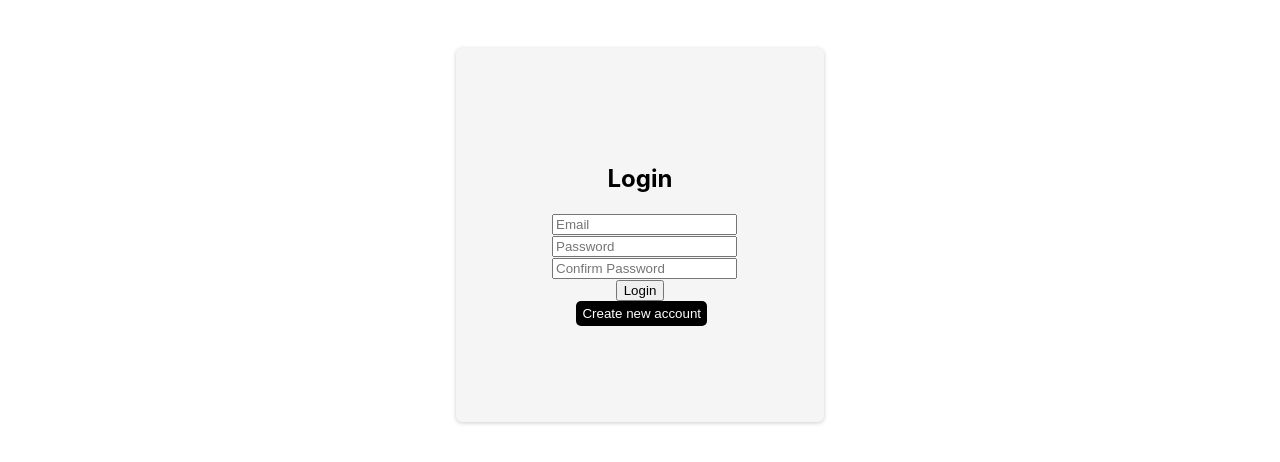
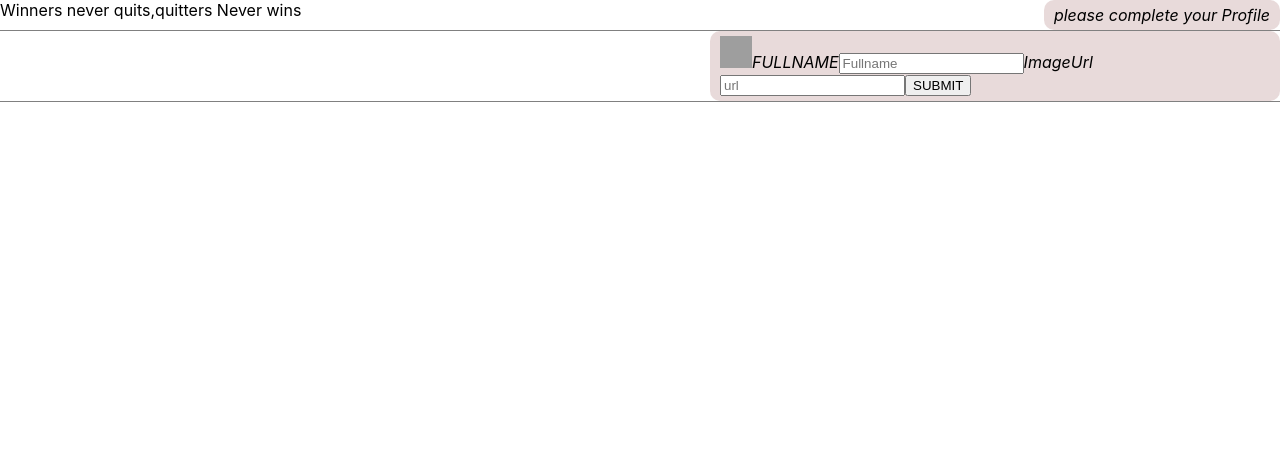
Before and after one commit to SUBHAM8222/React_Expense-Tracker, a React (Create React App) app: page /CompleteProfile in a window 1280 px wide. Shown: the top 462 px of the page. Built offline with nearby package versions, Linux system fonts and the light colour scheme; grey boxes are pictures that could not be loaded.

Commit message:
update profile using firebase

```diff
--- a/src/App.js
+++ b/src/App.js
@@ -2,6 +2,7 @@ import SignUp from './SignUp/SignUp';
 import { Route,Switch } from 'react-router-dom';
 import WelcomePage from './Pages/WelcomePage';
 import './App.css';
+import CompleteProfile from './Pages/CompleteProfile';
 
 function App() {
   return (
@@ -9,6 +10,10 @@ function App() {
       <Switch>
        <Route path='/welcomePage' exact>
 <WelcomePage/>
+      </Route>
+      <Route path='/CompleteProfile'>
+        <CompleteProfile/>
+
       </Route>
       <SignUp></SignUp>
       </Switch>
--- /dev/null
+++ b/src/Pages/CompleteProfile.css
@@ -0,0 +1,18 @@
+.style3{
+    border-bottom: 1px solid grey;
+    display: flex;
+justify-content: center;
+}
+.style4 {
+    padding: 5px 10px;
+    background-color: rgba(140,72,72,.2);
+    border-radius: 10px;
+    max-width: 550px;
+    margin-left: auto;
+    font-style: italic;
+
+}
+.photo{
+    width:32px;
+    height:32px;
+}
--- /dev/null
+++ b/src/Pages/CompleteProfile.js
@@ -0,0 +1,70 @@
+import { useRef } from "react";
+import React from "react";
+import "./CompleteProfile.css";
+const CompleteProfile = () => {
+  const inputfullnameref = useRef();
+  const imageurlref = useRef();
+
+  const onsubmitHandler = (event) => {
+    event.preventDefault();
+    console.log('kuch bhi')
+    const fullname = inputfullnameref.current.value;
+    const imageUrl = imageurlref.current.value;
+    const token =localStorage.getItem('IDTOKEN');
+
+    fetch('https://identitytoolkit.googleapis.com/v1/accounts:update?key=AIzaSyDvw0A-v_9F2Unb81eL4qV9KSPayWoxBO4',{
+        method: 'POST',
+        body:JSON.stringify({
+            idToken:token,
+            displayName: fullname,
+            photoUrl: imageUrl,
+            returnSecureToken: true,
+
+          }),
+          headers:{
+            'Content-Type': 'application/json'
+          }}).then(res=>{
+            console.log(res);
+          })
+
+  };
+
+  return (
+    <React.Fragment>
+      <div>
+        <div className="style3">
+          Winners never quits,quitters Never wins
+          <div className="style4">please complete your Profile</div>
+        </div>
+      </div>
+      <div>
+        <div className="style3">
+          <div className="style4">
+            <form onSubmit={onsubmitHandler}>
+              <label for htmlFor="fullname">
+                <img
+                  src="https://github.githubassets.com/images/modules/logos_page/GitHub-Mark.png"
+                  className="photo"
+                ></img>
+                FULLNAME
+              </label>
+              <input
+                type="fullname"
+                placeholder="Fullname"
+                ref={inputfullnameref}
+                required
+              />
+              <label for htmlFor="url">
+                ImageUrl
+              </label>
+              <input type="url" placeholder="url" ref={imageurlref} required />
+              <button type='submit'>SUBMIT</button>
+            </form>
+          </div>
+        </div>
+      </div>
+    </React.Fragment>
+  );
+};
+
+export default CompleteProfile;
--- /dev/null
+++ b/src/Pages/WelcomePage.css
@@ -0,0 +1,15 @@
+
+.style{
+    border-bottom: 1px solid grey;
+    display: flex;
+justify-content: center;
+}
+.style2 {
+    padding: 5px 10px;
+    background-color: rgba(140,72,72,.2);
+    border-radius: 10px;
+    max-width: 400px;
+    margin-left: auto;
+    font-style: italic;
+
+}
--- a/src/Pages/WelcomePage.js
+++ b/src/Pages/WelcomePage.js
@@ -1,11 +1,16 @@
+import './WelcomePage.css';
+import { NavLink } from 'react-router-dom';
 const WelcomePage=()=>{
 
 
     return(
+<div>
+        <div className='style'>
+            WElCOME TO EXPENSE TRACKER
+            <div className='style2'>YOUR profile is incomplete <NavLink to='/CompleteProfile'>complete Now</NavLink></div>
+        </div>
 
-        <ul>
-            <li>WElCOME TO EXPENSE TRACKER</li>
-        </ul>
+        </div>
 
     )
 }
--- a/src/SignUp/SignUp.js
+++ b/src/SignUp/SignUp.js
@@ -56,10 +56,12 @@ const SignUp = () => {
                 return res.json().then(data => {
                     console.log(data.error.message)
                     alert(data.error.message)
+
                 })
             }
         }).then((data)=>{
     //         authCtx.login(data.idToken,data.email);
+    localStorage.setItem('IDTOKEN',data.idToken);
        history.replace('/WelcomePage');
     })
     }
```
